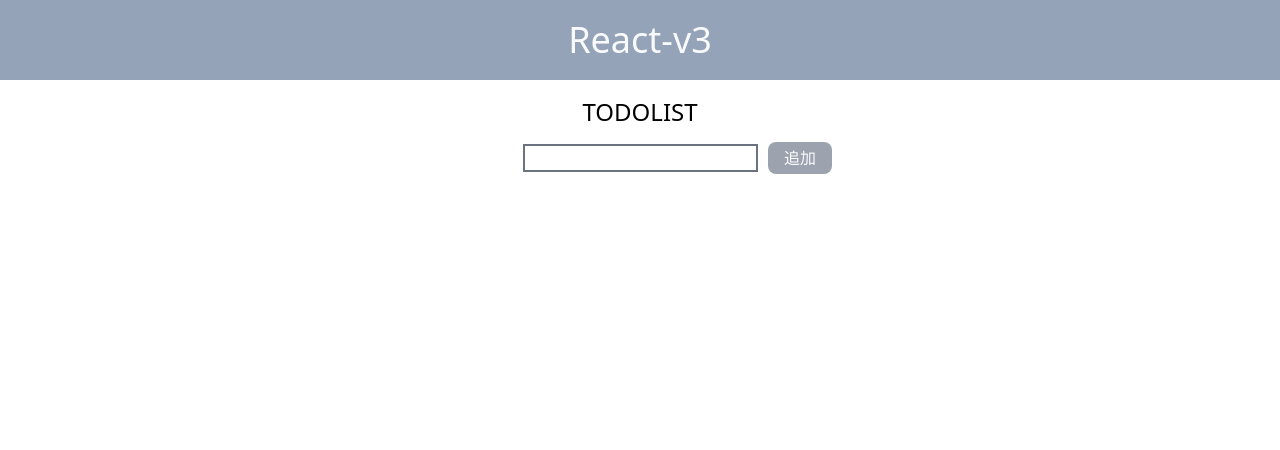
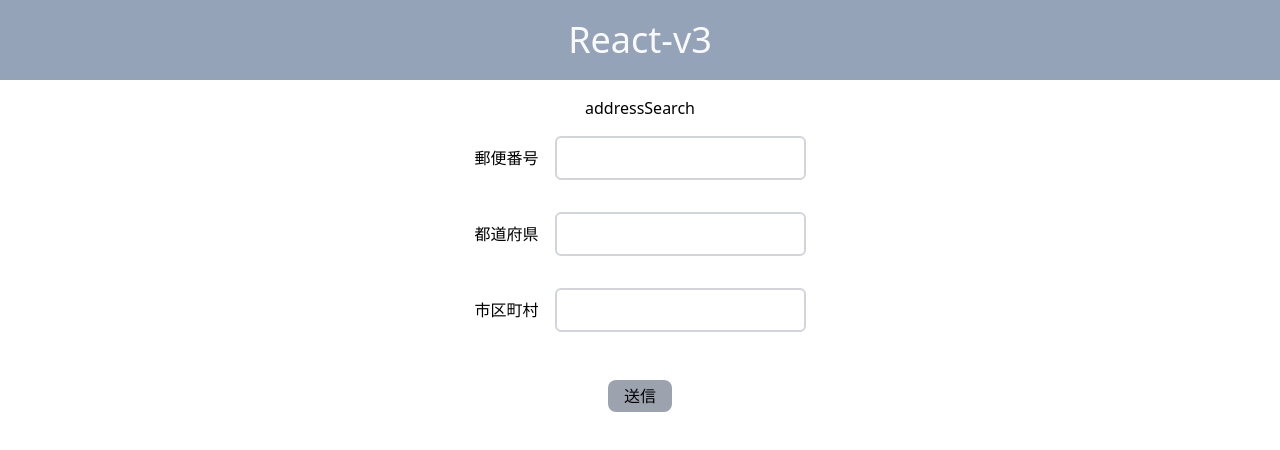
Before and after one commit to pj100-team/react-v3, a React (Create React App) app: page / in a window 1280 px wide. Shown: the top 450 px of the page. Built offline with nearby package versions, Linux system fonts and the light colour scheme.

Commit message:
Practice6

```diff
--- a/src/App.tsx
+++ b/src/App.tsx
@@ -1,11 +1,11 @@
 import './App.css';
-import Practice5 from './components/templates/Practice5';
+import Practice4 from './components/templates/Practice4';
 
 function App() {
   return (
     <>
       <header className="bg-[#94A3B8] text-center p-[20px] text-4xl text-[#F9FAFB]">React-v3</header>
-      <Practice5 />
+      <Practice4 />
     </>
   );
 }
--- /dev/null
+++ b/src/components/hooks/useAddress.ts
@@ -0,0 +1,64 @@
+import { useCallback, useEffect } from 'react';
+import { useForm, SubmitHandler } from 'react-hook-form';
+
+export interface Inputs {
+  zipcode: string;
+  prefecture: string;
+  city: string;
+}
+
+const useAddress = () => {
+  const {
+    register,
+    handleSubmit,
+    watch,
+    formState: { errors },
+    setValue,
+    setError,
+    clearErrors,
+  } = useForm<Inputs>({
+    mode: 'onChange',
+  });
+
+  const onSubmit: SubmitHandler<Inputs> = (data: Inputs) => console.log(data, '入力されたデータ');
+
+  const zipcodeValue = watch('zipcode');
+
+  const fetchData = useCallback(
+    async (zipcode: string) => {
+      try {
+        const response = await fetch(`https://zipcloud.ibsnet.co.jp/api/search?zipcode=${zipcode}`);
+        const data = await response.json();
+
+        if (data.results) {
+          const result = data.results[0];
+          setValue('prefecture', result.address1);
+          setValue('city', result.address2 + result.address3);
+          clearErrors('zipcode');
+        } else {
+          setError('zipcode', { type: 'manual', message: '該当する住所が存在しません' });
+        }
+      } catch (error) {
+        console.error(error);
+      }
+    },
+    [setValue, clearErrors, setError],
+  );
+
+  useEffect(() => {
+    if (zipcodeValue?.length === 7) {
+      console.log(zipcodeValue, 'zipcodeValue');
+      fetchData(zipcodeValue);
+    }
+  }, [zipcodeValue, fetchData]);
+  return {
+    onSubmit,
+    register,
+    handleSubmit,
+    errors,
+    zipcodeValue,
+    fetchData,
+  };
+};
+
+export default useAddress;
--- /dev/null
+++ b/src/components/hooks/useTodo.ts
@@ -0,0 +1,62 @@
+import React from 'react';
+
+export type TodoType = {
+  id: number;
+  content: string;
+  date: string;
+  checked: boolean;
+};
+
+const useTodo = () => {
+  const [inputText, setInputText] = React.useState<string>('');
+
+  const [todos, setTodos] = React.useState<TodoType[]>([]);
+
+  const handleClick = () => {
+    const newTodo: TodoType = {
+      id: Date.now(),
+      content: inputText,
+      date: new Date().toLocaleDateString(),
+      checked: false,
+    };
+    setTodos([...todos, newTodo]);
+    setInputText('');
+  };
+
+  const handleAllCheck = (e: React.ChangeEvent<HTMLInputElement>) => {
+    const checked = e.target.checked;
+    const newTodos = todos.map((t) => ({
+      ...t,
+      checked: checked,
+    }));
+    setTodos(newTodos);
+  };
+
+  const handleCheck = (id: number) => {
+    setTodos(todos.map((t) => (t.id === id ? { ...t, checked: !t.checked } : t)));
+  };
+
+  const handleDeleteAll = () => {
+    setTodos(todos.filter((t) => !t.checked));
+  };
+
+  const handleDeleteSelected = (id: number) => {
+    setTodos(todos.filter((t) => t.id !== id));
+  };
+
+  const hasChecked = todos.some((t) => t.checked);
+
+  return {
+    inputText,
+    setInputText,
+    todos,
+    handleClick,
+    handleAllCheck,
+    handleCheck,
+    handleDeleteAll,
+    handleDeleteSelected,
+    hasChecked,
+  };
+};
+
+export default useTodo;
--- a/src/components/templates/Practice4.tsx
+++ b/src/components/templates/Practice4.tsx
@@ -1,59 +1,10 @@
-import React, { useCallback, useEffect } from 'react';
+import React from 'react';
 import Input from '../elements/Input';
 import Button from '../elements/Button';
-import { useForm, SubmitHandler } from 'react-hook-form';
-
-interface Inputs {
-  zipcode: string;
-  prefecture: string;
-  city: string;
-}
+import useAddress from '../hooks/useAddress';
 
 const Practice4 = () => {
-  const {
-    register,
-    handleSubmit,
-    watch,
-    formState: { errors },
-    setValue,
-    setError,
-    clearErrors,
-  } = useForm<Inputs>({
-    mode: 'onChange',
-  });
-
-  const onSubmit: SubmitHandler<Inputs> = (data: Inputs) => console.log(data, '入力されたデータ');
-
-  const zipcodeValue = watch('zipcode');
-
-  const fetchData = useCallback(
-    async (zipcode: string) => {
-      try {
-        const response = await fetch(`https://zipcloud.ibsnet.co.jp/api/search?zipcode=${zipcode}`);
-        const data = await response.json();
-
-        if (data.results) {
-          const result = data.results[0];
-          setValue('prefecture', result.address1);
-          setValue('city', result.address2 + result.address3);
-          clearErrors('zipcode');
-        } else {
-          setError('zipcode', { type: 'manual', message: '該当する住所が存在しません' });
-        }
-      } catch (error) {
-        console.error(error);
-      }
-    },
-    [setValue, clearErrors, setError],
-  );
-
-  useEffect(() => {
-    if (zipcodeValue?.length === 7) {
-      console.log(zipcodeValue, 'zipcodeValue');
-      fetchData(zipcodeValue);
-    }
-  }, [zipcodeValue, fetchData]);
-
+  const { onSubmit, register, handleSubmit, errors } = useAddress();
   return (
     <form onSubmit={handleSubmit(onSubmit)} className="flex flex-col m-auto w-fit">
       <p className="mt-4 mb-4 m-auto">addressSearch</p>
--- a/src/components/templates/Practice5.tsx
+++ b/src/components/templates/Practice5.tsx
@@ -1,52 +1,20 @@
 import React from 'react';
 import Input from '../elements/Input';
 import Button from '../elements/Button';
-
-type TodoType = {
-  id: number;
-  content: string;
-  date: string;
-  checked: boolean;
-};
+import useTodo from '../hooks/useTodo';
 
 function Practice5() {
-  const [inputText, setInputText] = React.useState<string>('');
-
-  const [todos, setTodos] = React.useState<TodoType[]>([]);
-
-  const handleClick = () => {
-    const newTodo: TodoType = {
-      id: Date.now(),
-      content: inputText,
-      date: new Date().toLocaleDateString(),
-      checked: false,
-    };
-    setTodos([...todos, newTodo]);
-    setInputText('');
-  };
-
-  const handleAllCheck = (e: React.ChangeEvent<HTMLInputElement>) => {
-    const checked = e.target.checked;
-    const newTodos = todos.map((t) => ({
-      ...t,
-      checked: checked,
-    }));
-    setTodos(newTodos);
-  };
-
-  const handleCheck = (id: number) => {
-    setTodos(todos.map((t) => (t.id === id ? { ...t, checked: !t.checked } : t)));
-  };
-
-  const handleDeleteAll = () => {
-    setTodos(todos.filter((t) => !t.checked));
-  };
-
-  const handleDeleteSelected = (id: number) => {
-    setTodos(todos.filter((t) => t.id !== id));
-  };
-
-  const hasChecked = todos.some((t) => t.checked);
+  const {
+    inputText,
+    setInputText,
+    todos,
+    handleClick,
+    handleAllCheck,
+    handleCheck,
+    handleDeleteAll,
+    handleDeleteSelected,
+    hasChecked,
+  } = useTodo();
 
   return (
     <>
```
